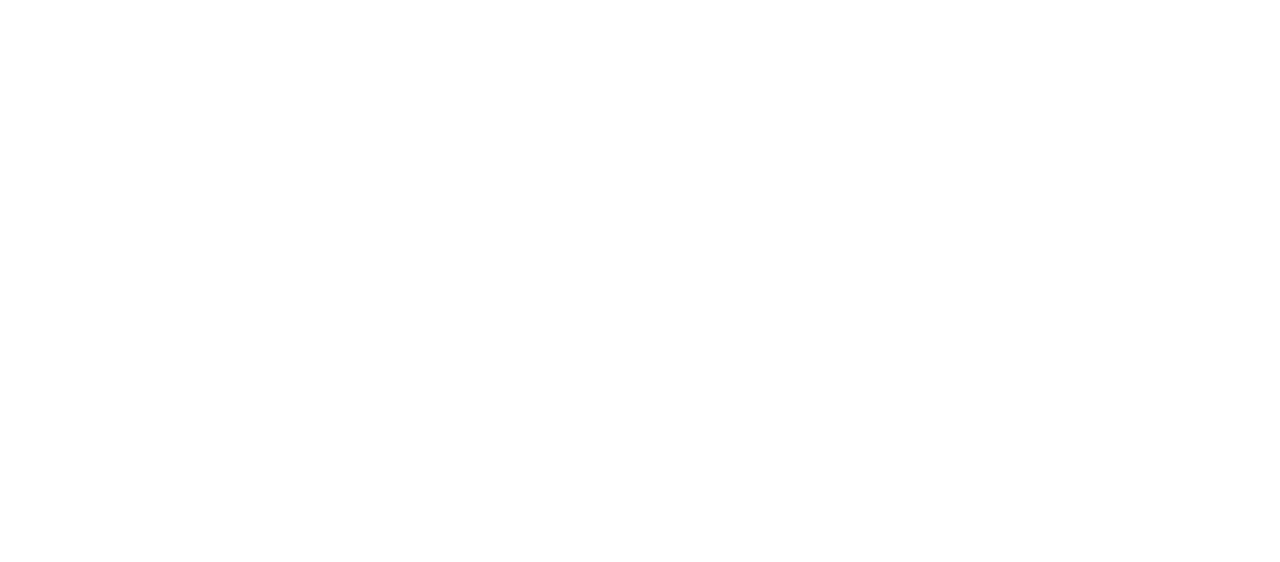
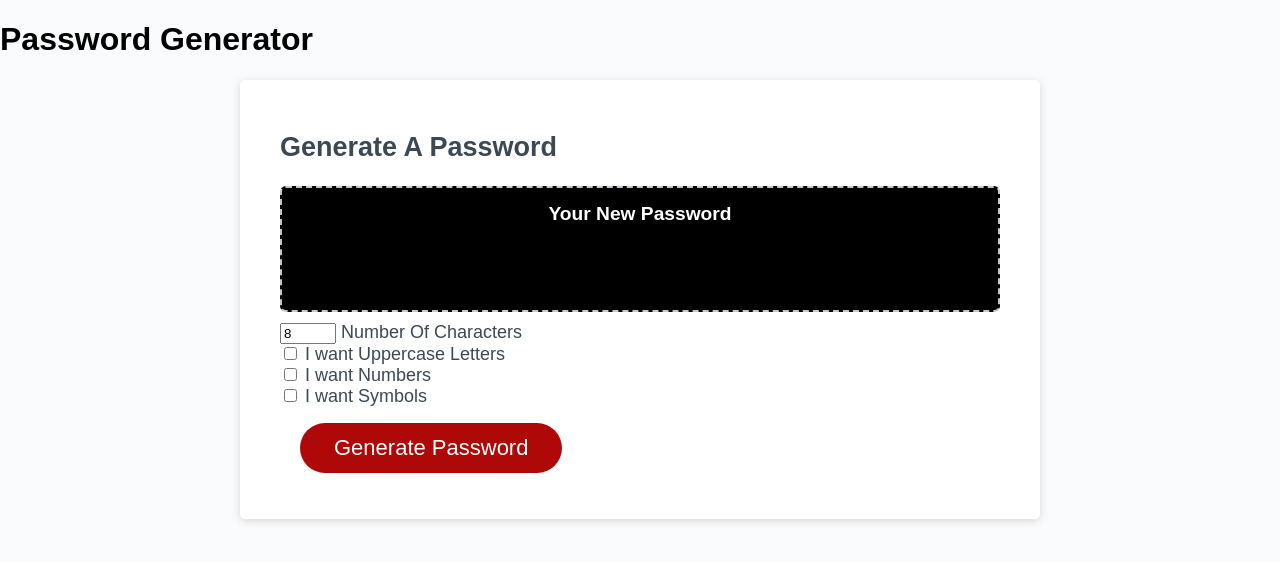
Before and after one commit to clairevandenberg/Random-Password-Generator, a plain HTML site: page index.html in a window 1280 px wide. Drawn offline with Linux system fonts and the light colour scheme.

Commit message:
added to Html Page. Added title, card, classes, inputs and labels to allow people to select how they want their password

```diff
--- a/index.html
+++ b/index.html
@@ -1,22 +1,51 @@
 <!DOCTYPE html>
 <html lang="en-us">
-
 <head>
-
-
+    <meta charset="UTF-8">
+    <meta name="viewport" content="width=device-width, initial-scale=1.0">
+    <meta http-equiv="X-UA-Compatible" content="ie=edge">
+    <script type="text/javascript" src="three.js"></script>
+    <link rel="stylesheet" href="three.css">
+    <title> Password Generator</title>
 </head>
 
-<header>
-<nav>
+<body>
+<h1>Password Generator</h1>
 
+<div class="card">
+<h2> Generate A Password</h2>
+<h3 class="password"> Your New Password </h3>
 
-</nav>
-</header>
+<!-- Allows User to select how many characters they want-->
+<form>
+<div>
+  <input type= "number" min="1" max="20" value="8">
+  <label for="Number of Characters"> Number Of Characters</label
+  id="characterAmountNumber">
+</div>
 
-<body>
+  <!-- Allows User to select if they want uppercase letters -->
+  <div>
+    <input type= "checkbox" id=includeUppercase>
+    <label for="includeUppercase"> I want Uppercase Letters</label>
+  </div>
 
+  <!-- Allows User to select if they want numbers -->
+  <div>
+    <input type= "checkbox" id=includeNumbers>
+    <label for="includeNumbers"> I want Numbers</label>
+</div>
+
+  <!-- Allows User to select if they want symbols-->
+  <div>
+    <input type= "checkbox" id=includeSymbols>
+    <label for="includeSymbols"> I want Symbols</label>
+</div>
+
+  <button type= "submit" class="btn">Generate Password</button>
+</form>
+</div>
 
 
 </body>
-
 </html>
--- a/three.css
+++ b/three.css
@@ -15,6 +15,7 @@ body,
 body {
   font-family: sans-serif;
   background-color: #f9fbfd;
+  margin: 0;
 }
 
 .wrapper {
@@ -41,6 +42,7 @@ header {
   max-width: 800px;
   padding: 30px 40px;
 }
+
 
 .card-header::after {
   content: " ";
@@ -97,7 +99,7 @@ button[disabled] {
   float: right;
 }
 
-#password {
+.password {
   -webkit-appearance: none;
   -moz-appearance: none;
   appearance: none;
@@ -116,6 +118,8 @@ button[disabled] {
   border-radius: 6px;
   resize: none;
   overflow: hidden;
+  color:white;
+  background-color: black;
 }
 
 @media (max-width: 690px) {
```
